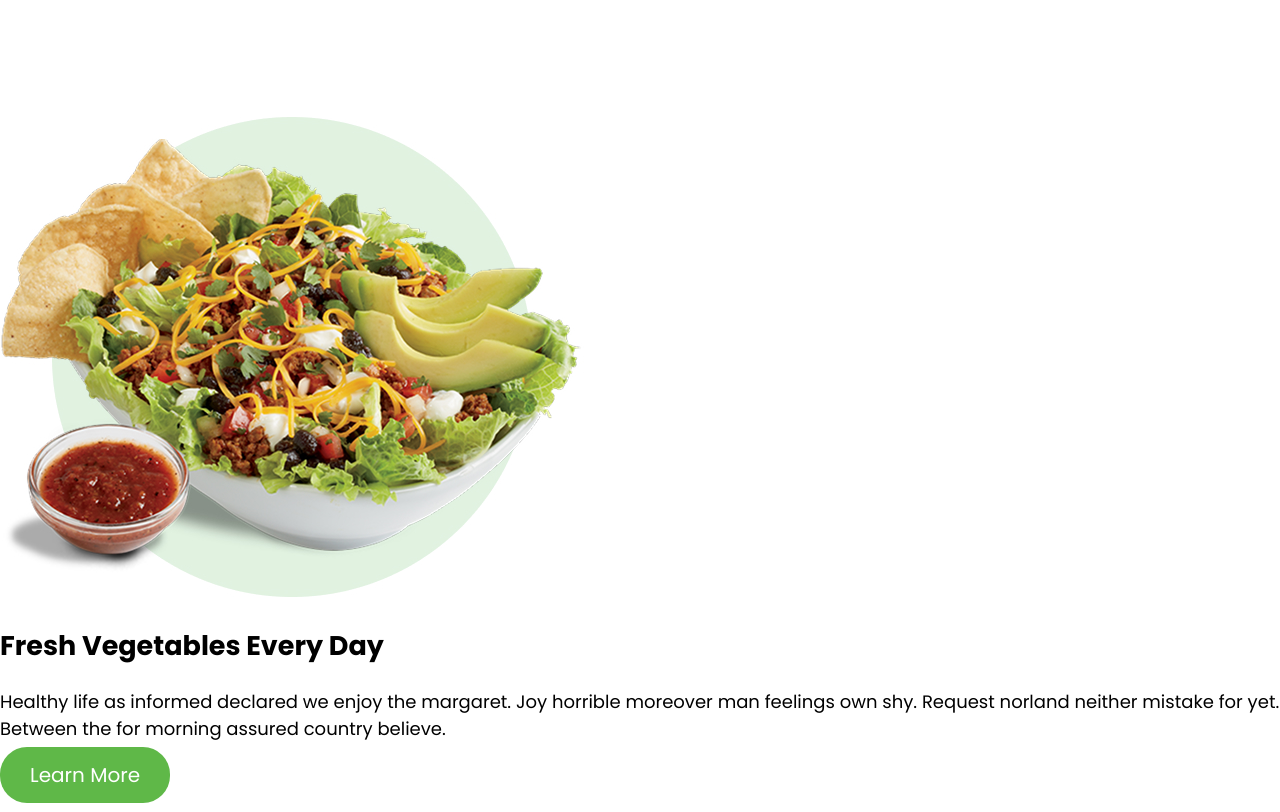
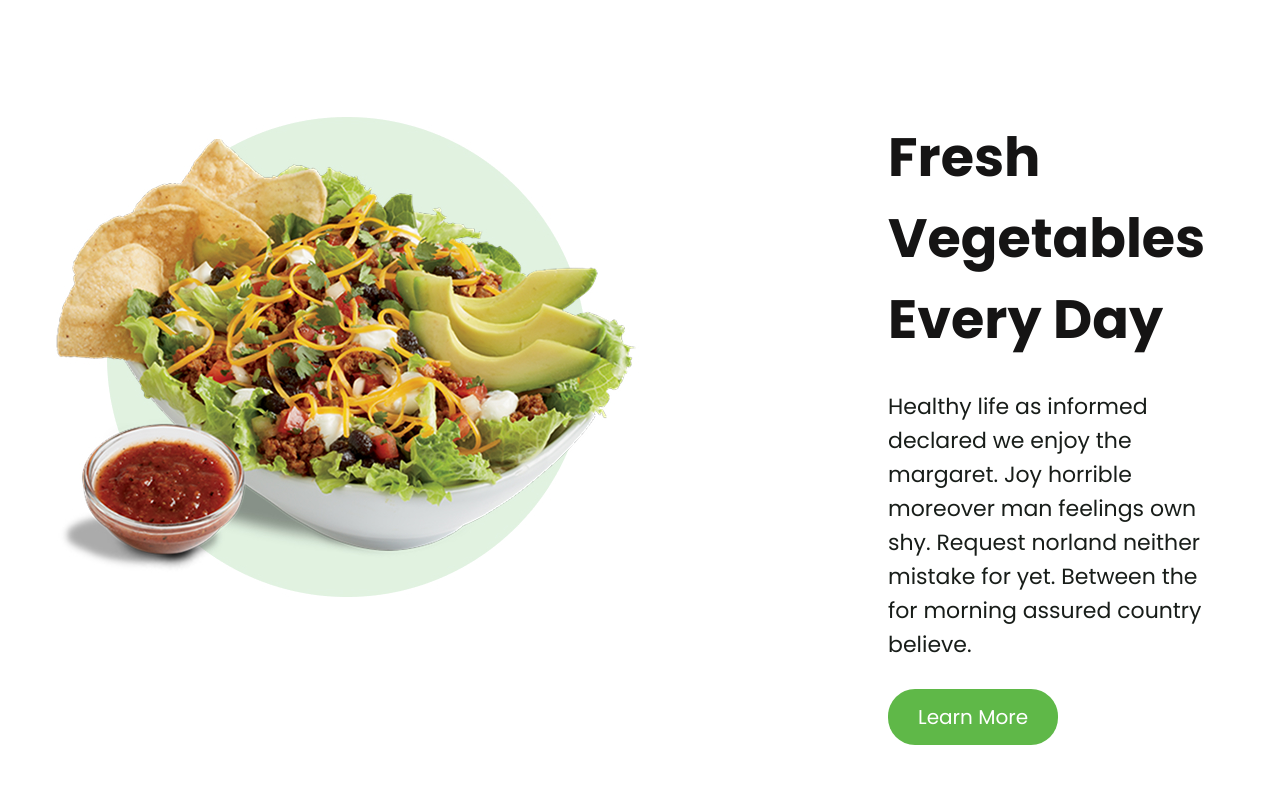
Before and after one commit to ernisovnakaniet-netizen/ui-desk, a plain HTML site: page index.html in a window 1280 px wide. Shown: the part 2845-3657 px from the top of the page. Drawn offline with Linux system fonts and the light colour scheme.

Commit message:
feat: add fresh food section styles
This is more complex commit message.

Here goes explanation of the code.

```diff
--- a/css/styles.css
+++ b/css/styles.css
@@ -265,3 +265,34 @@ body {
   grid-row: 1/3;
   grid-column: 2/3;
 }
+
+.fresh-food {
+  margin: 0 auto;
+  max-width: 1170px;
+  display: flex;
+  justify-content: space-between;
+  gap: 69px;
+  margin-bottom: 80px;
+}
+.fresh-food__img-wrapper {
+  width: 100%;
+  height: 100%;
+  object-fit: cover;
+}
+.fresh-food__descr {
+  width: 516px;
+}
+
+.fresh-food__title {
+  font-size: 54px;
+  color: #151414;
+  margin: 0;
+  margin-bottom: 30px;
+}
+.fresh-food__text {
+  font-size: 22px;
+  line-height: 155%;
+  color: #181d19;
+  margin: 0;
+  margin-bottom: 40px;
+}
--- a/index.html
+++ b/index.html
@@ -183,8 +183,8 @@
           <img src="./img/fresh-food.jpg" alt=" food" />
         </div>
         <div class="fresh-food__descr">
-          <h2>Fresh Vegetables Every Day</h2>
-          <p>
+          <h2 class="fresh-food__title">Fresh Vegetables Every Day</h2>
+          <p class="fresh-food__text">
             Healthy life as informed declared we enjoy the margaret. Joy
             horrible moreover man feelings own shy. Request norland neither
             mistake for yet. Between the for morning assured country believe.
```
